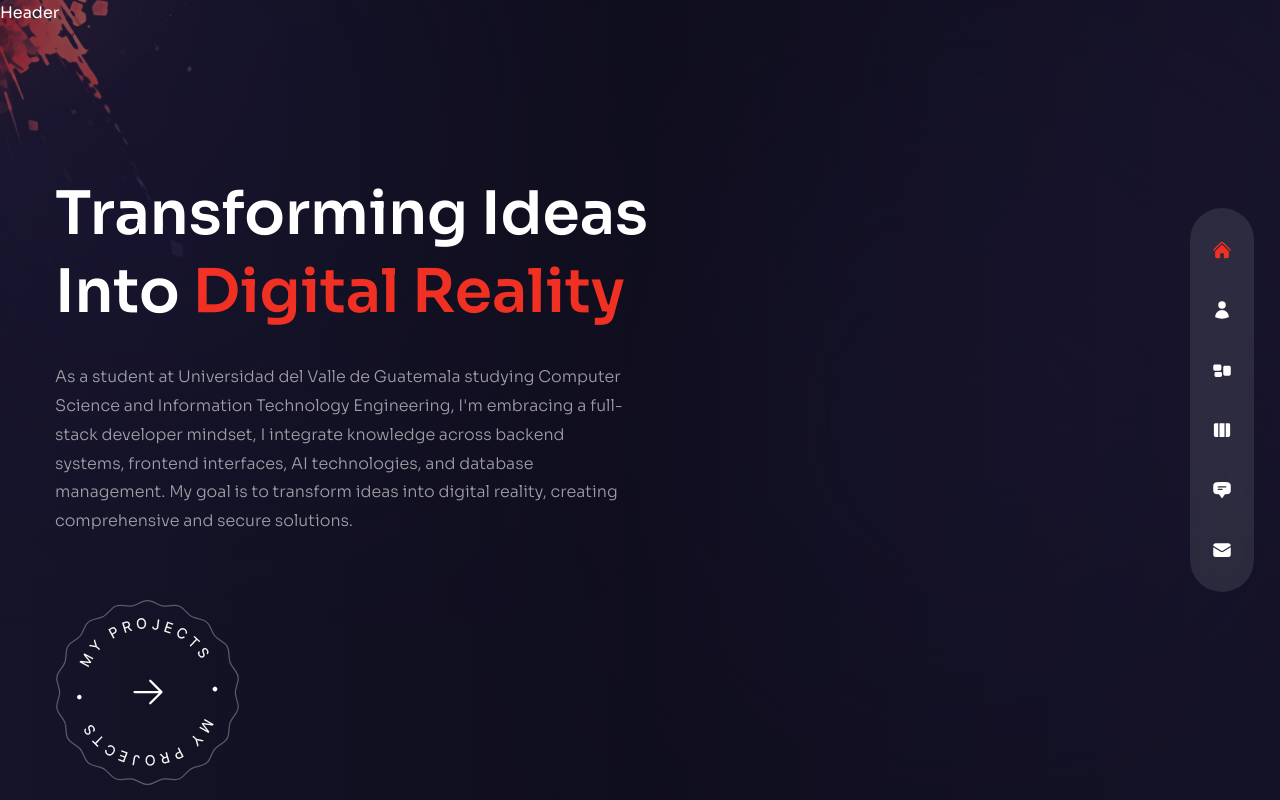
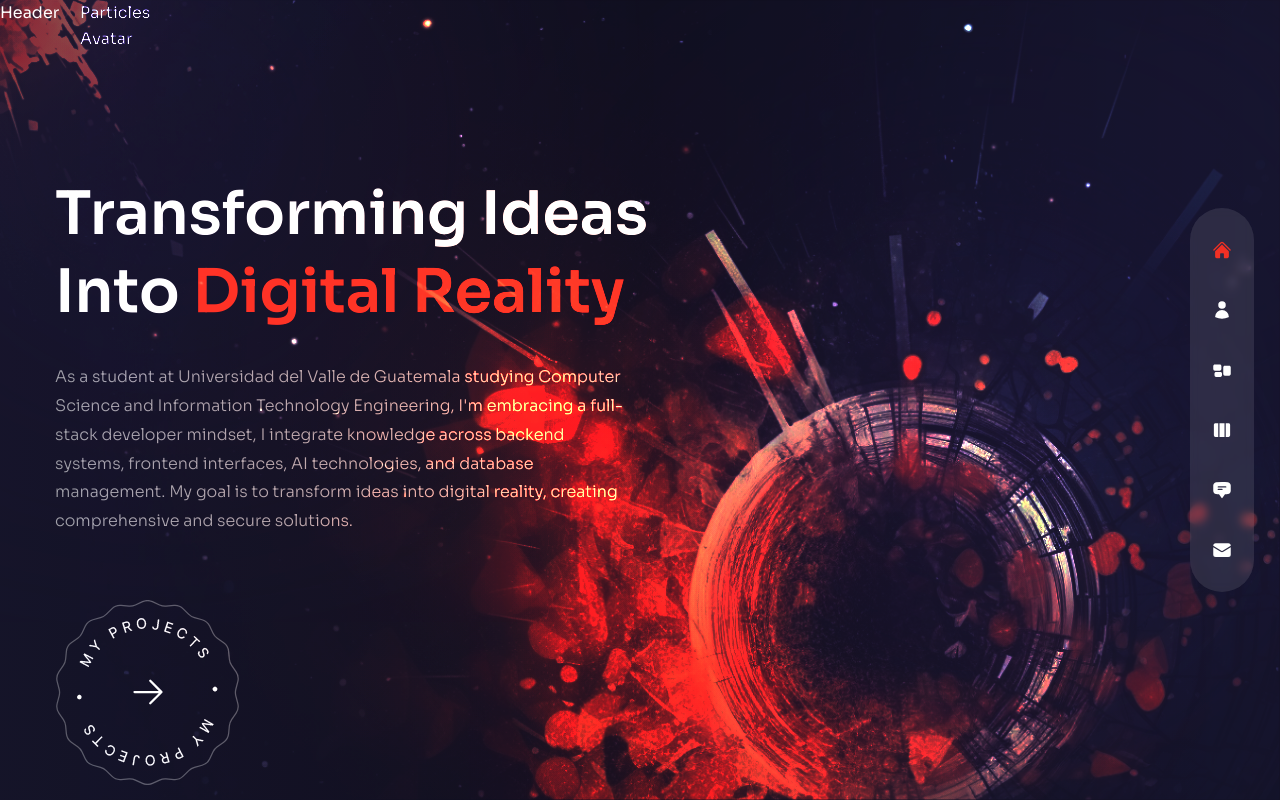
Before and after one commit to XavierLopez25/portfolio_v1, a Next.js app: page / in a window 1280 px wide. Built offline with nearby package versions, Linux system fonts and the light colour scheme.

Commit message:
feat: added background image and avatar setup

```diff
--- a/pages/index.js
+++ b/pages/index.js
@@ -54,7 +54,18 @@ const Home = () => {
         </div>
       </div>
       {/* image */}
-      <div> image </div>
+      <div className="w-[1200px] h-full absolute right-0 bottom-0">
+        {/* bg image */}
+        <div
+          className="bg-none xl:bg-explosion xl:bg-cover xl:bg-right
+        xl:bg-no-repeat w-full h-full absolute mix-blend-color-dodge translate-z-0"
+        >
+          {/* particles */}
+          <div>Particles</div>
+          {/* avatar img */}
+          <Avatar />
+        </div>
+      </div>
     </div>
   );
 };
```
